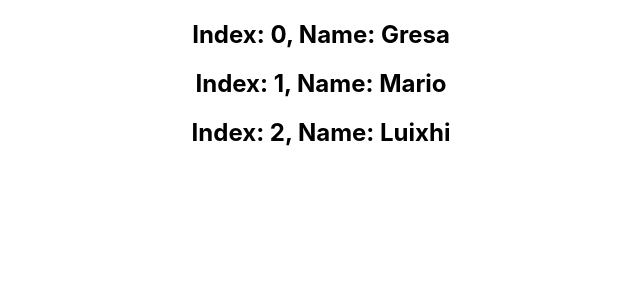
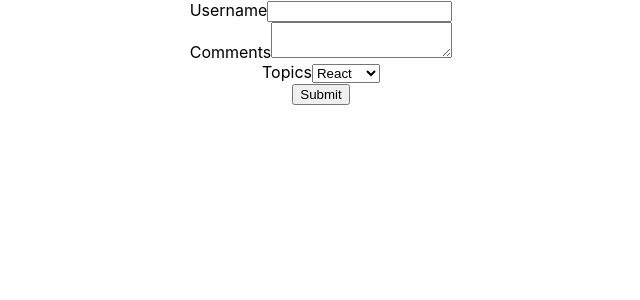
Before and after one commit to gresahodolli/react-js-basics, a React (Create React App) app in the folder react-js-basics-2/: page / in a window 1280 px wide. Shown: the top 300 px of the page, without its empty margins (319-959 px from the left). Built offline with nearby package versions, Linux system fonts and the light colour scheme.

Commit message:
basics of form handling

```diff
--- a/react-js-basics-2/src/App.js
+++ b/react-js-basics-2/src/App.js
@@ -1,39 +1,11 @@
-import logo from './logo.svg';
+import React, {Component} from 'react';
 import './App.css';
-import Greet from './components/Greet';
-import Welcome from './components/Welcome';
-import Hello from './components/Hello';
-import Message from './components/Message';
-import Counter from './components/Counter';
-import FunctionClick from './components/FunctionClick';
-import ClassClick from './components/ClassClick';
-import EventBind from './components/EventBind';
-import ParentComponent from './components/ParentComponent';
-import UserGreeting from './components/UserGreeting';
-import NameList from './components/NameList';
+import Form from './components/Form'
 
 function App() {
   return (
     <div className="App">
-      <NameList></NameList>
-     {/* <UserGreeting> </UserGreeting> */}
-      {/* <ParentComponent /> */}
-      {/* <EventBind></EventBind> */}
-      {/* <FunctionClick></FunctionClick> */}
-      {/* <ClassClick></ClassClick> */}
-      {/* <Counter></Counter> */}
-      {/* <Message /> */}
-      {/* <Greet name="Bruce" heroName="Batman" >
-        <p>This is the children props</p>
-      </Greet>
-      <Greet name="Clark" heroName="Superman">
-        <button>Action</button>
-      </Greet> */}
-      {/* <Greet name="Diana" heroName="Wonder Woman" />
-      <Welcome name="Bruce" heroName="Batman" /> */}
-        {/*<Welcome name="Clark" heroName="Superman" />
-      <Welcome name="Diana" heroName="Wonder Woman"  />
-      <Hello></Hello> */}
+      <Form></Form>
     </div>
   );
 }
--- /dev/null
+++ b/react-js-basics-2/src/components/Form.js
@@ -0,0 +1,70 @@
+import React, { Component } from 'react';
+
+class Form extends Component {
+  constructor(props) {
+    super(props);
+    this.state = {
+      username: '',
+      comments: '',
+      topic: 'react', // Set an initial value for topic
+    };
+  }
+
+  handleUserChange = (event) => {
+    this.setState({
+      username: event.target.value,
+    });
+  };
+
+  handleCommentsChange = (event) => {
+    this.setState({
+      comments: event.target.value,
+    });
+  };
+
+  handleTopicChange = (event) => {
+    this.setState({
+      topic: event.target.value,
+    });
+  };
+
+  handleSubmit = (event) => {
+    alert(`${this.state.username} ${this.state.comments} ${this.state.topic}`);
+    event.preventDefault();
+  };
+
+  render() {
+    const {username,comments,topic}=this.state;
+    return (
+      <form onSubmit={this.handleSubmit}>
+        <div>
+          <label>Username</label>
+          <input
+            type="text"
+            value={username}
+            onChange={this.handleUserChange}
+          />
+        </div>
+        <div>
+          <label>Comments</label>
+          <textarea
+            value={comments}
+            onChange={this.handleCommentsChange}
+          ></textarea>
+        </div>
+
+        <div>
+          <label>Topics</label>
+          <select value={topic} onChange={this.handleTopicChange}>
+            <option value="react">React</option>
+            <option value="vue">Vue</option>
+            <option value="angular">Angular</option>
+          </select>
+        </div>
+        <button type="submit">Submit</button>
+      </form>
+    );
+  }
+}
+
+export default Form
```
